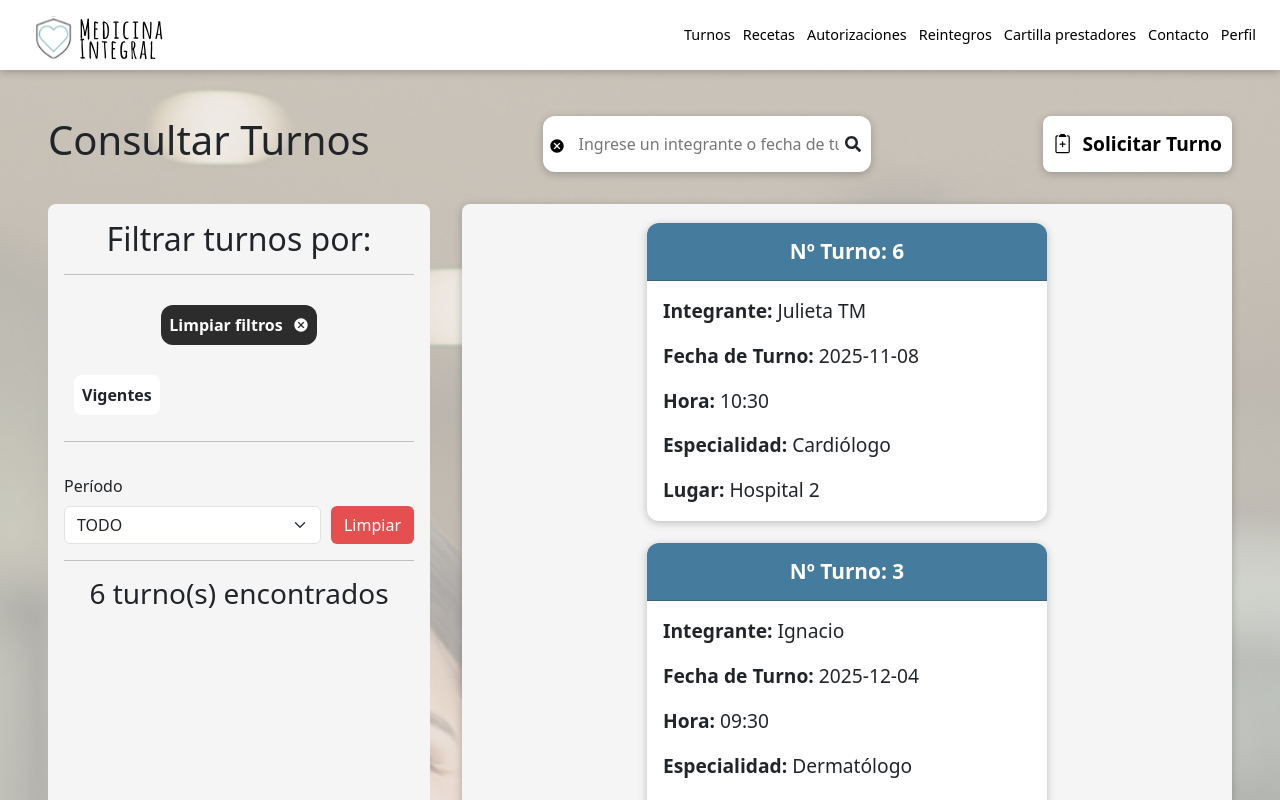
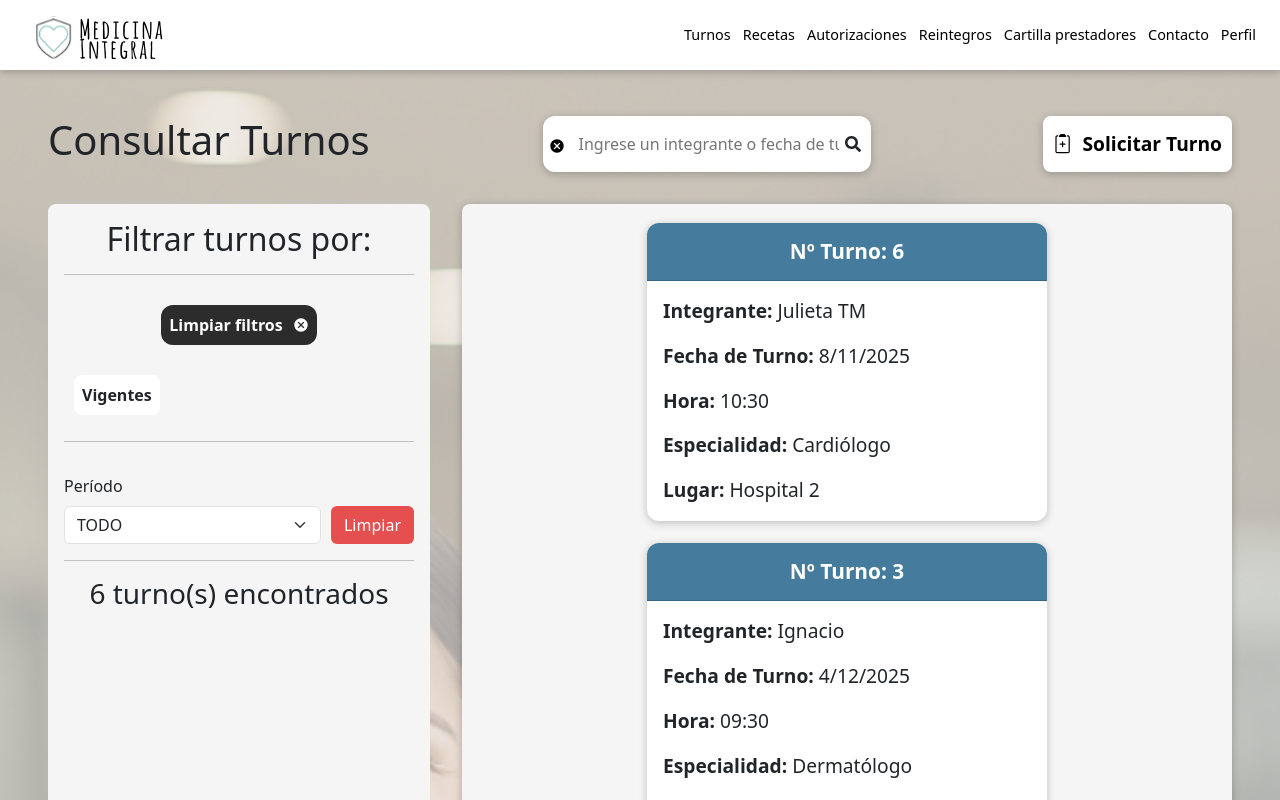
Before and after one commit to DesApp-2025c2-Grupo-8/Afiliados-FrontEnd, a React (Vite) app: page /consultar-turnos in a window 1280 px wide. Shown: the top 800 px of the page. Built offline with nearby package versions, Linux system fonts and the light colour scheme.

Commit message:
Todas las tarjetas de las pantallas en formato AAAA/MM/DD

```diff
--- a/src/Screens/ConsultarAutorizaciones/ConsultarAutorizaciones.jsx
+++ b/src/Screens/ConsultarAutorizaciones/ConsultarAutorizaciones.jsx
@@ -20,9 +20,8 @@ const cardData = {
         { campo: 'Nro. Autorización', propiedad: 'nroAutorizacion' },
         { campo: 'Integrante', propiedad: 'integrante' },
         { campo: 'Médico', propiedad: 'medico' },
-        { campo: 'Fecha Prevista', propiedad: 'fechaPrevista' },
+        { campo: 'Fecha Prevista', propiedad: 'fechaPrevista', esFecha: true },
         { campo: 'Lugar', propiedad: 'lugar' }
-
     ]
 }
 
--- a/src/Screens/ConsultarRecetas/ConsultarRecetas.jsx
+++ b/src/Screens/ConsultarRecetas/ConsultarRecetas.jsx
@@ -17,7 +17,7 @@ const cardData = {
         // Campo: es el nombre en negrita de la fila
         // Propiedad: es la cual queremos mostrar el valor. Parecido a ej: cliente.nombre donde pasamos 'nombre'
         { campo: 'Integrante', propiedad: 'integrante' },
-        { campo: 'Fecha de carga', propiedad: 'fechaDeCarga' },
+        { campo: 'Fecha de carga', propiedad: 'fechaDeCarga', esFecha: true },
         { campo: 'Medicamento', propiedad: 'medicamento' },
         { campo: 'Cantidad', propiedad: 'cantidad' },
         { campo: 'Presentación', propiedad: 'presentacion' },
@@ -39,12 +39,8 @@ const ConsultarRecetas = () => {
             .then(response => response.json())
             .then(data => {
                 const recetasOrdenadas = [...data].reverse();
-                const recetasFechasCortadas = recetasOrdenadas.map(receta => ({
-                    ...receta,
-                    fechaDeCarga: new Date(receta.fechaDeCarga).toLocaleDateString('es-AR')
-                }));
-                setListaRecetas(recetasFechasCortadas);
-                setListaRecetasFiltradas(recetasFechasCortadas);
+                setListaRecetas(recetasOrdenadas);
+                setListaRecetasFiltradas(recetasOrdenadas);
                 const integrantesOpcionesIniciales = [...new Set(data.map(r => r.integrante))].sort();
                 setIntegrantesOpciones(integrantesOpcionesIniciales);
                 const presentacionesOpcionesIniciales = [...new Set(data.map(r => r.presentacion))].sort();
--- a/src/Screens/ConsultarReintegros/ConsultarReintegros.jsx
+++ b/src/Screens/ConsultarReintegros/ConsultarReintegros.jsx
@@ -22,7 +22,7 @@ const cardData = {
         // Campo: es el nombre en negrita de la fila
         // Propiedad: es la cual queremos mostrar el valor. Parecido a ej: cliente.nombre donde pasamos 'nombre'
         { campo: 'Nro', propiedad: 'id' },
-        { campo: 'Fecha de carga', propiedad: 'fechaDeCarga' },
+        { campo: 'Fecha de carga', propiedad: 'fechaDeCarga', esFecha: true },
         { campo: 'Integrante', propiedad: 'integrante' },
         { campo: 'Médico/a', propiedad: 'medico' },
         { campo: 'Lugar de atención', propiedad: 'lugarDeAtencion' },
--- a/src/Screens/ConsultarTurnos/ConsultarTurnos.jsx
+++ b/src/Screens/ConsultarTurnos/ConsultarTurnos.jsx
@@ -26,7 +26,7 @@ const cardData = {
     camposCard: [
         //{ campo: 'Fecha de Reserva', propiedad: 'fechaReserva' },
         { campo: 'Integrante', propiedad: 'integrante' },
-        { campo: 'Fecha de Turno', propiedad: 'fecha' },
+        { campo: 'Fecha de Turno', propiedad: 'fecha', esFecha: true },
         { campo: 'Hora', propiedad: 'hora' },
         { campo: 'Especialidad', propiedad: 'tipoConsulta' },
         //{ campo: 'Profesional', propiedad: 'profesional' },
@@ -199,11 +199,12 @@ const ConsultarTurnos = () => {
                     <section className={styles.turnosContainer}>
                         {listaTurnosFiltrados.length === 0 ?
                             <h2>No existen turnos con los filtros ingresados</h2> :
-                            (listaTurnosFiltrados.map((unTurno) => (
+                            (listaTurnosFiltrados.map((unTurno, idx) => (
                                     <CardDinamica
                                         {...cardData}
                                         data={unTurno}
                                         header={'Nº Turno: ' + unTurno.id}
+                                        key={idx}
                                         tieneContenidoExtra={
                                             esTurnoVigente(unTurno) ? (
                                             <button
--- a/src/Screens/Perfil/Perfil.jsx
+++ b/src/Screens/Perfil/Perfil.jsx
@@ -8,7 +8,7 @@ const Perfil = () => {
 
     const camposCard = [
         { campo: 'Edad', propiedad: 'edad' },
-        { campo: 'Fecha de nacimiento', propiedad: 'fechaNacimiento' },
+        { campo: 'Fecha de nacimiento', propiedad: 'fechaNacimiento', esFecha: true },
         { campo: 'N° Afiliado', propiedad: 'numeroAfiliado' },
         { campo: 'Teléfono', propiedad: 'telefono' },
         { campo: 'Email', propiedad: 'email' },
--- a/src/components/CardDinamica/CardDinamica.jsx
+++ b/src/components/CardDinamica/CardDinamica.jsx
@@ -5,7 +5,7 @@ import { FiDownload } from 'react-icons/fi';
 
 const CardDinamica = (props) => {
 
-  const { data, header, color, camposCard, tieneBotonDescarga, tieneContenidoExtra } = props;
+  const { data, header, color, camposCard, tieneBotonDescarga, tieneContenidoExtra, fechasCampos } = props;
 
 
   return (
@@ -15,10 +15,16 @@ const CardDinamica = (props) => {
         {header}
       </Card.Header>
       <Card.Body>
-        {camposCard.map(({ campo, propiedad }) => (
+        {camposCard.map(({ campo, propiedad, esFecha }) => (
           <Card.Text className={styles.cardTexto} key={propiedad}>
-            {/* {console.log(data[key])} */}
-            <strong>{campo}: </strong>{data[propiedad]}
+            {/* {console.log(data[propiedad])} */}
+            <strong>{campo}: </strong>
+
+            {esFecha
+                ? new Date(data[propiedad]).toLocaleDateString('es-AR')
+                : data[propiedad]
+            }
+
           </Card.Text>
         ))}
 
```
